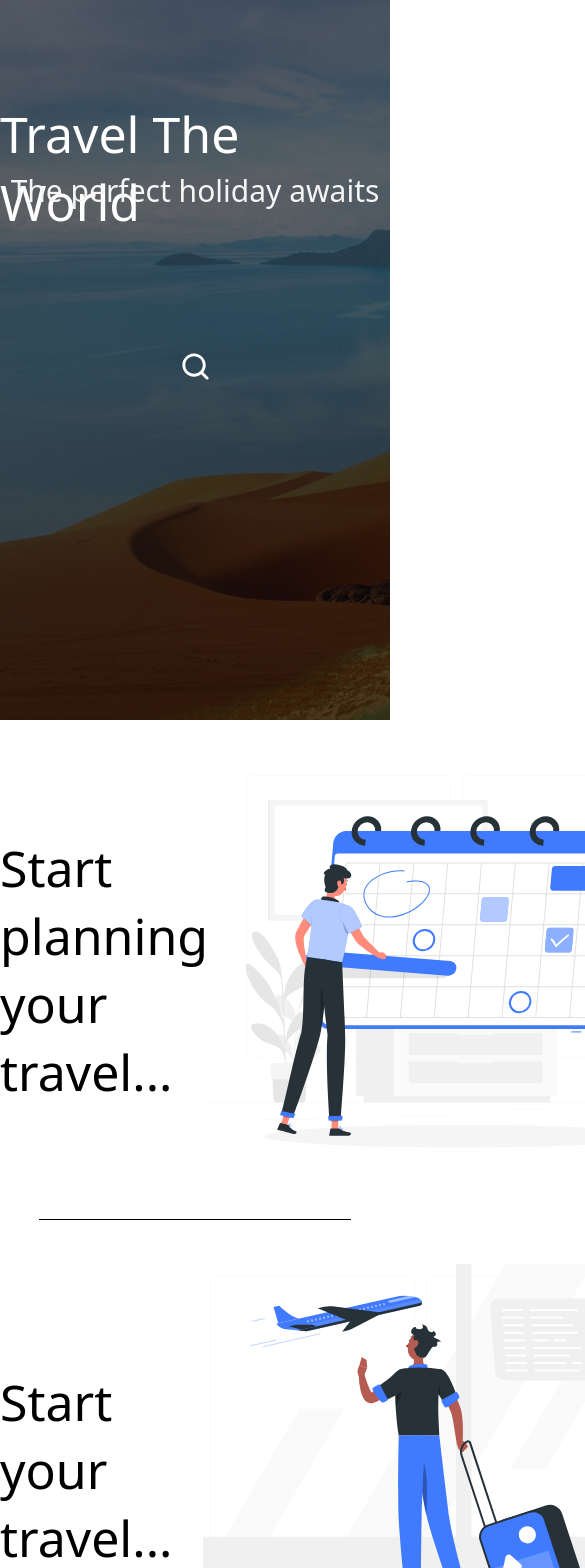
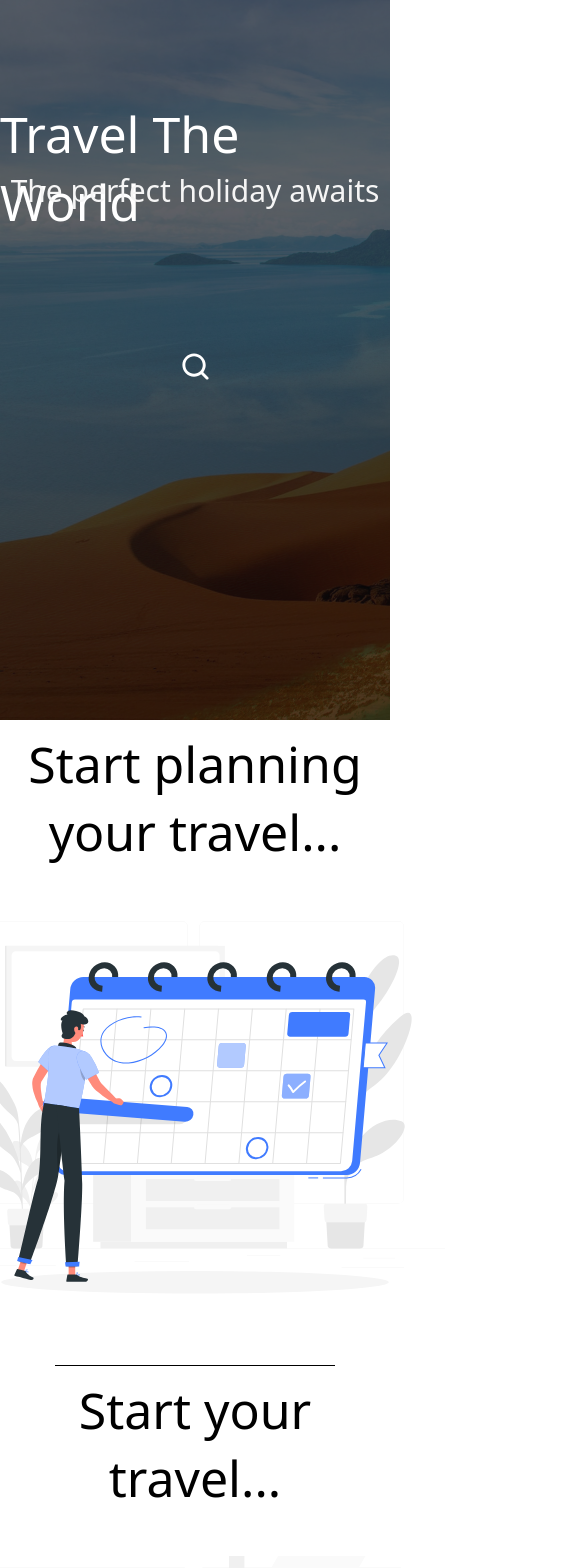
Before and after one commit to jm-programmer09/traveller, a Next.js app: page / in a window 390 px wide. Shown: the top 1568 px of the page, 585 px wide, since content can reach past the window. Built offline with nearby package versions, Linux system fonts and the light colour scheme.

Commit message:
working save: made the content section mobile compatible, have no checked whether actually works on phone yet, and added -webkit-

```diff
--- a/styles/Home.module.css
+++ b/styles/Home.module.css
@@ -227,6 +227,8 @@ opacity: 0.8;
   font-size: 50px;
   position: relative;
   font-weight: 500;
+  margin-left: 20px;
+  margin-right: 20px;
 }
 .row::after {
   position: absolute;
@@ -235,9 +237,11 @@ opacity: 0.8;
   height: 1px; width: 80%;
   background-color: black;
   transition: width 200ms linear;
+  -webkit-transition: width 200ms linear;
 }
 .row:hover::after {
   transition: width 200ms linear;
+  -webkit-transition: width 200ms linear;
   width: 90%;
 }
 .no_after::after {
@@ -367,7 +371,11 @@ opacity: 0.8;
   justify-content: center;
   align-items: center;
 }
-/* .input_parent:focus-within .search_image {
-  transform: scale(1.01);
-  /* box-shadow: -1px 3px 5px 0px black; */
-  /* border-left: 1px solid black; border-right: 1px solid black; */
+@media only screen and (max-width: 800px){
+  .row {
+    flex-direction: column;
+    justify-content: center;
+    margin-top: 10px;
+    text-align: center;
+  }
+}
--- a/styles/globals.css
+++ b/styles/globals.css
@@ -2,10 +2,9 @@
 * {
   user-select: none;
   text-decoration: none;
+  -webkit-user-select: none;
+  -webkit-user-drag: none;
   font-family: system-ui, -apple-system, BlinkMacSystemFont, 'Segoe UI', Roboto, Oxygen, Ubuntu, Cantarell, 'Open Sans', 'Helvetica Neue', sans-serif;
-}
-:root {
-  --text: #F0544F;
 }
 body {
   overflow-x: hidden;
```
